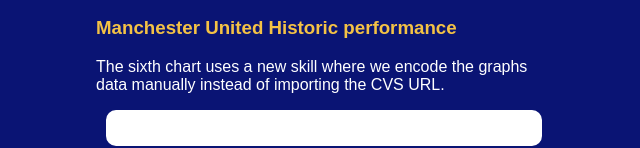
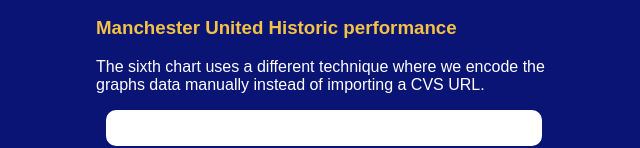
Before and after one commit to harryhoolahan/harryhoolahan.github.io, a plain HTML site: page index.html in a window 1280 px wide. Shown: the part 778-926 px from the top of the page, without its empty margins (319-959 px from the left). Drawn offline with Linux system fonts and the light colour scheme; a script that the page names is missing.

Commit message:
Add files via upload

```diff
--- a/index.html
+++ b/index.html
@@ -85,7 +85,7 @@
     <h2>Week 3 - Json Objects and Java Script arrays</h2>
     <!--Chart 6 -->
     <h3>Manchester United Historic performance</h3>
-    <p>The sixth chart uses a new skill where we encode the graphs data manually instead of importing the CVS URL.</p>
+    <p>The sixth chart uses a different technique where we encode the graphs data manually instead of importing a CVS URL.</p>
     <div class="chart" id="chart6">
         <script>
             var myChart6 = "ManchesterUnitedPointsChart.json";
```
